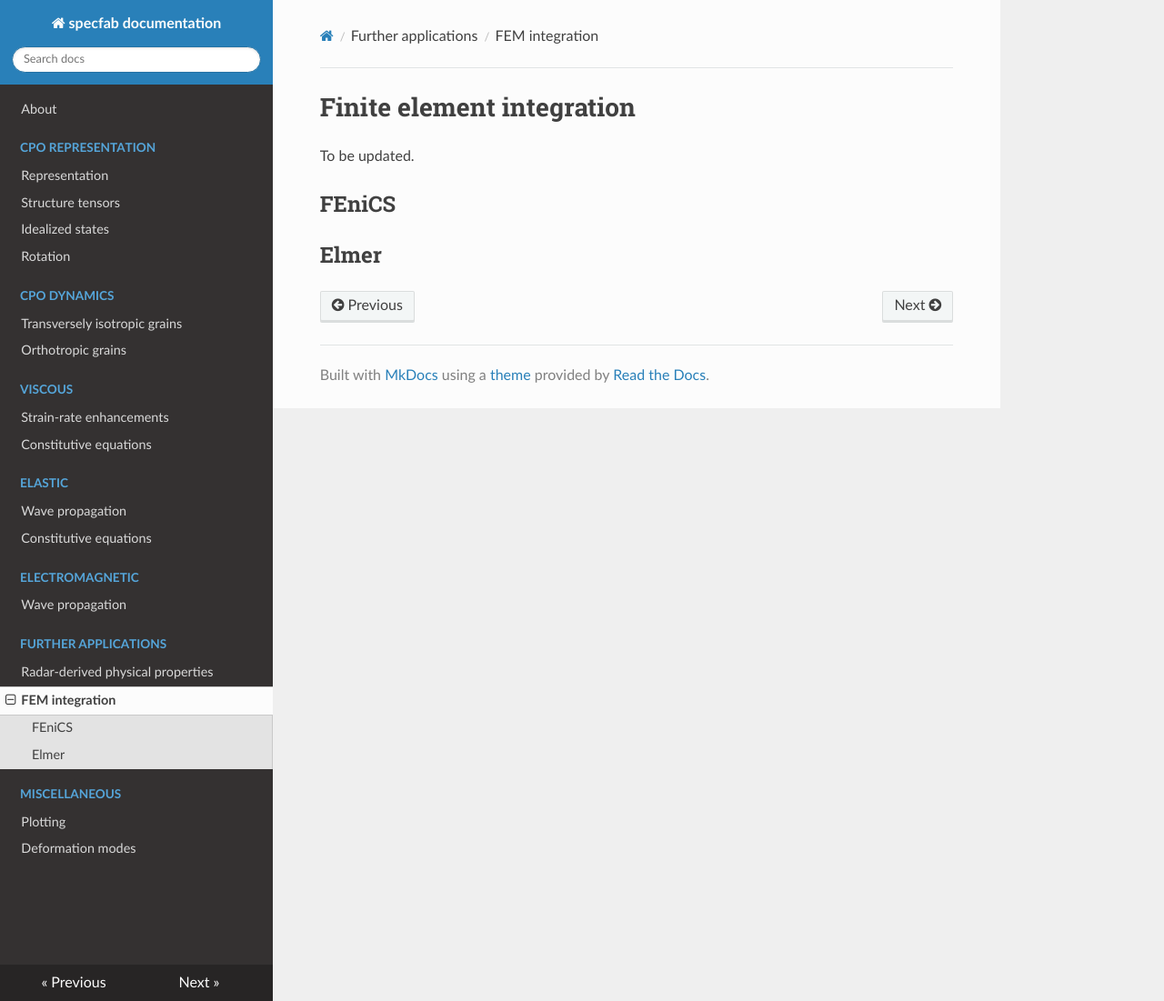
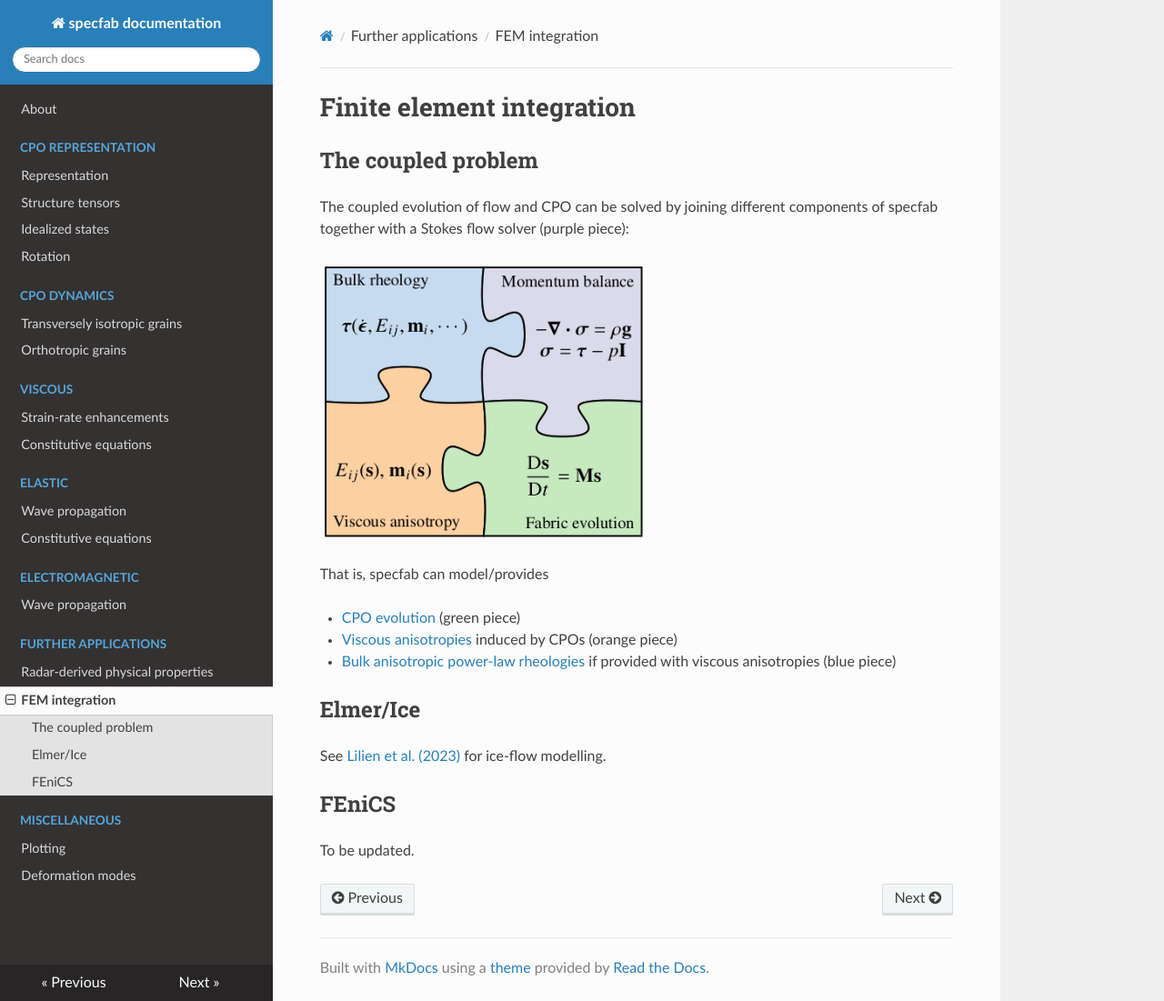
Before and after one commit to nicholasmr/specfab, an MkDocs documentation site: the page built from docs/FEM-integration.md, in a window 1280 px wide and 1101 px high. Shown: the whole window at 91% size. Built offline with MkDocs 1.6.1, drawn with Linux system fonts in a browser that asks for light colours; nearby versions of some CDN libraries.

Commit message:
updated docs figs

```diff
--- a/docs/FEM-integration.md
+++ b/docs/FEM-integration.md
@@ -1,7 +1,33 @@
 # Finite element integration
+
+## The coupled problem
+
+The coupled evolution of flow and CPO can be solved by joining different components of specfab together with a Stokes flow solver (purple piece):
+
+![](https://raw.githubusercontent.com/nicholasmr/specfab/main/images/jigsaw/jigsaw01.png#center){: style="width:360px"}
+
+That is, specfab can model/provides
+
+* [CPO evolution](cpo-dynamics-tranisotropic.md) (green piece)
+* [Viscous anisotropies](enhancements-strainrate.md) induced by CPOs (orange piece)
+* [Bulk anisotropic power-law rheologies](constitutive-viscoplastic.md) if provided with viscous anisotropies (blue piece)
+
+## Elmer/Ice
+
+See [Lilien et al. (2023)](https://doi.org/10.1017/jog.2023.78) for ice-flow modelling.
+
+## FEniCS
 
 To be updated.
 
-## FEniCS
 
-## Elmer
+<!--
+## Icepack
+
+To be updated.
+
+## Úa
+
+To be updated.
+
+-->
```
Also changed, not shown: docs/cpo-dynamics-tranisotropic.md (+1 -1 lines), docs/cpo-representation.md (+5 -1 lines), docs/cpo-structuretensors.md (+9 -1 lines), docs/index.md (+0 -9 lines), images/harmonic-expansion/harmonic-expansion.png, 13 other files.
